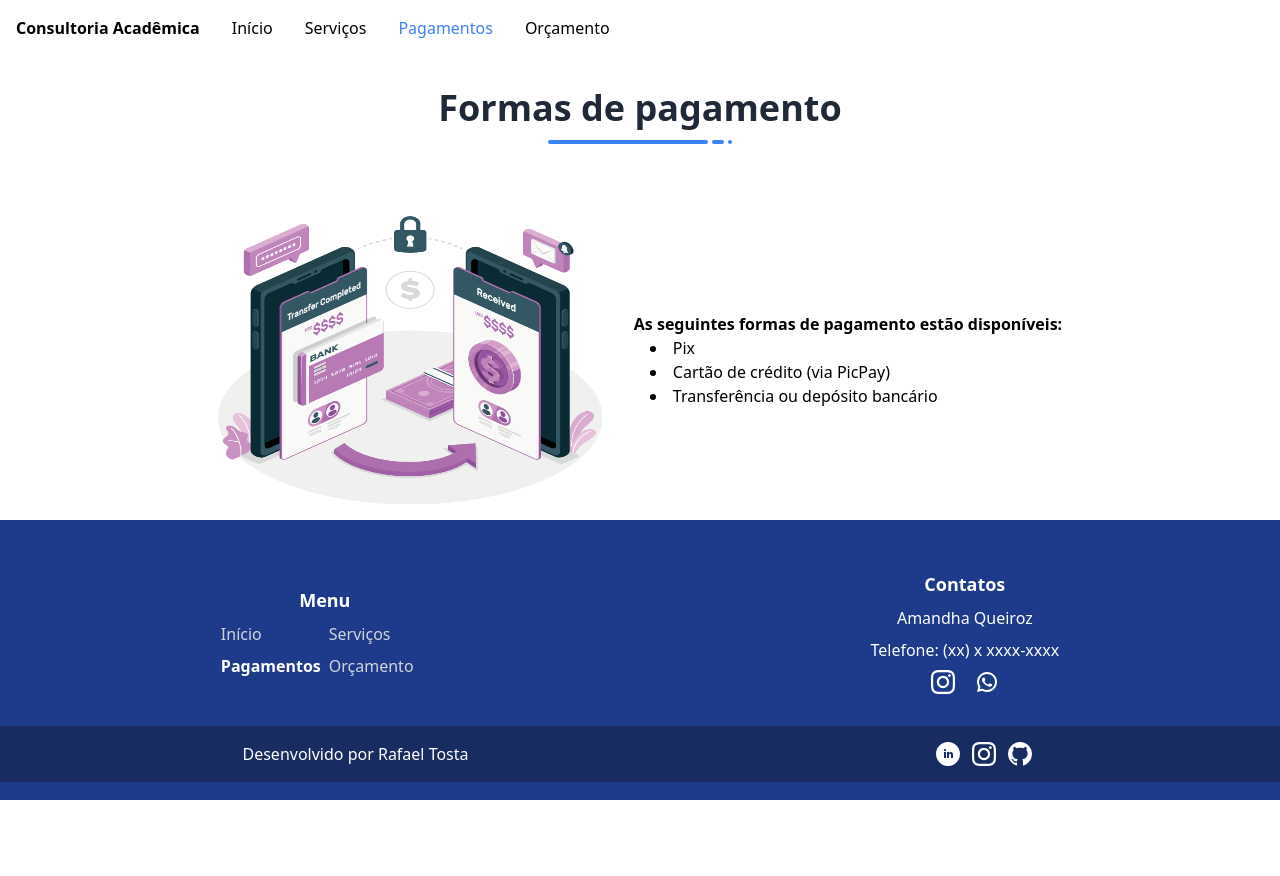
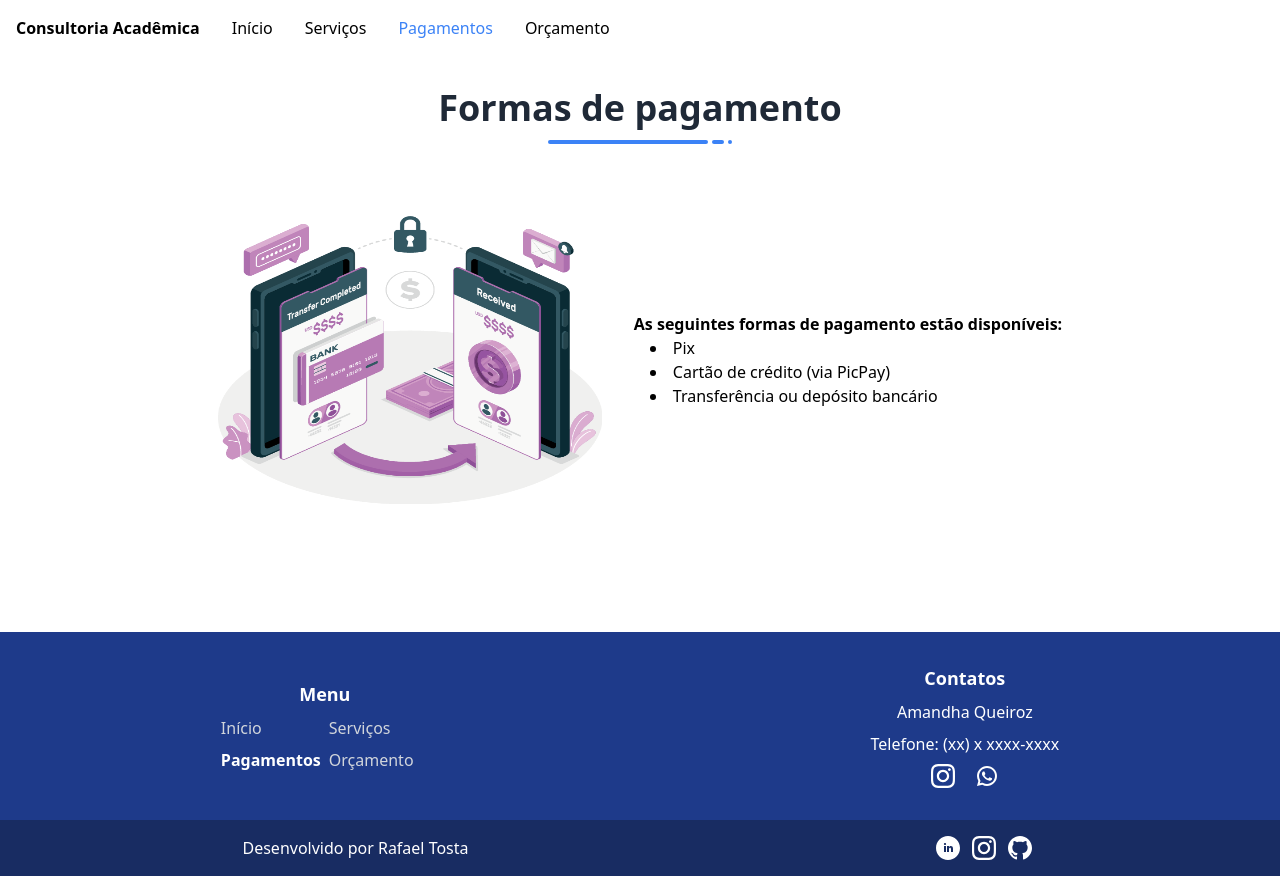
Before and after one commit to rafatosta/consultoria-academica, a React (Vite) app: page /pagamentos in a window 1280 px wide. Before the commit the page ends 800 px from the top, so only its background shows below. Built offline with nearby package versions, Linux system fonts and the light colour scheme.

Commit message:
:up: Ajuste nas URLs das imagens

```diff
--- a/src/pages/Home.tsx
+++ b/src/pages/Home.tsx
@@ -2,6 +2,7 @@ import Title from "../components/Title";
 import { services } from "../pages/Services";
 import { Link } from "react-router-dom";
 import { ArrowUpRightIcon } from "@heroicons/react/24/outline";
+
 
 function Home() {
   return (
@@ -34,7 +35,7 @@ function Home() {
         </div>
         <img
           className="w-[20rem] h-60 mt-8 md:mt-0 md:w-[24rem] md:h-72 "
-          src="src/assets/logo.png"
+          src="./logo.png"
           alt="Image profile"
         />
       </div>
--- a/src/pages/Payments.tsx
+++ b/src/pages/Payments.tsx
@@ -2,13 +2,13 @@ import Title from "../components/Title";
 
 function Payments() {
   return (
-    <div>
+    <div className="pb-28">
       <Title title="Formas de pagamento" />
       <div className="p-4">
         <div className="flex flex-col justify-center items-center gap-y-4 sm:flex-row sm:gap-x-8">
           <img
             className="w-[20rem] h-60 md:w-[24rem] md:h-72 "
-            src="src/assets/pagamento.png"
+            src="./pagamento.png"
             alt="Image profile"
           />
 
```
Also changed, not shown: public/logo.png (added), public/pagamento.png (added).
